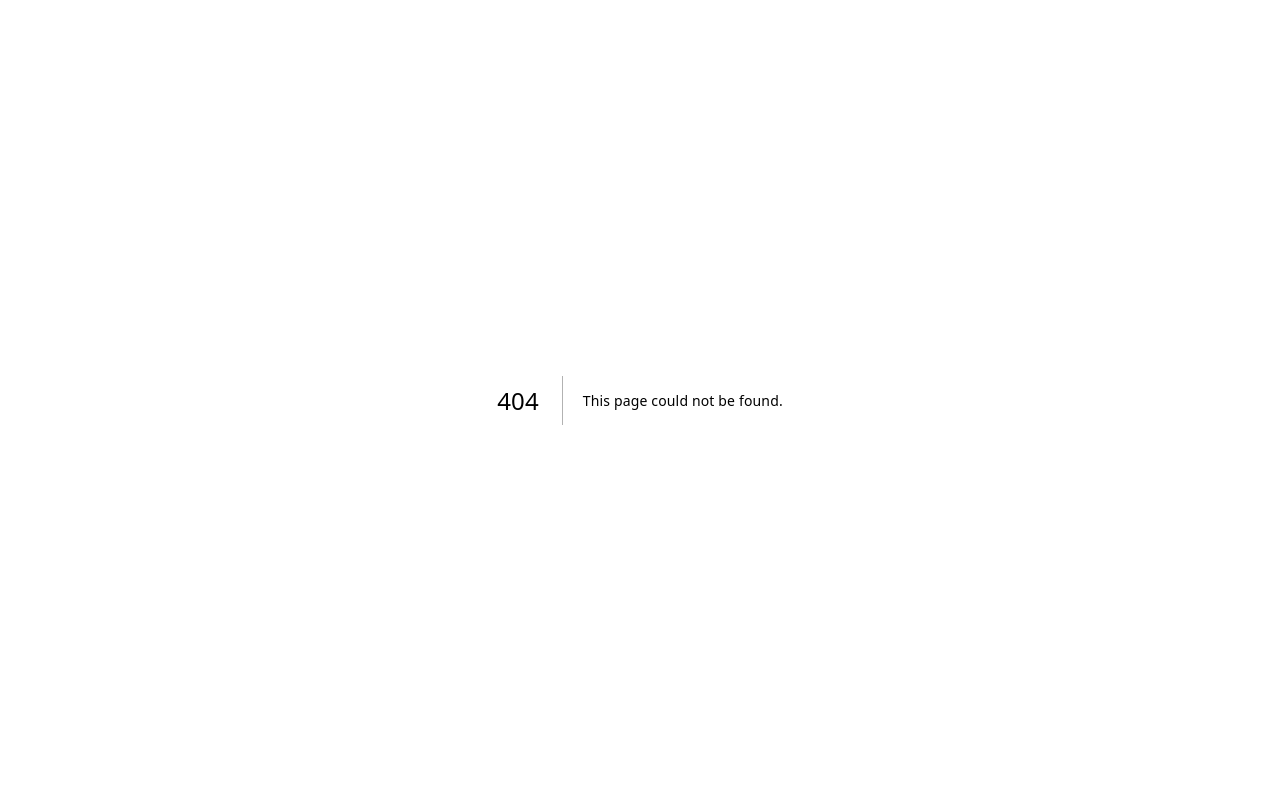
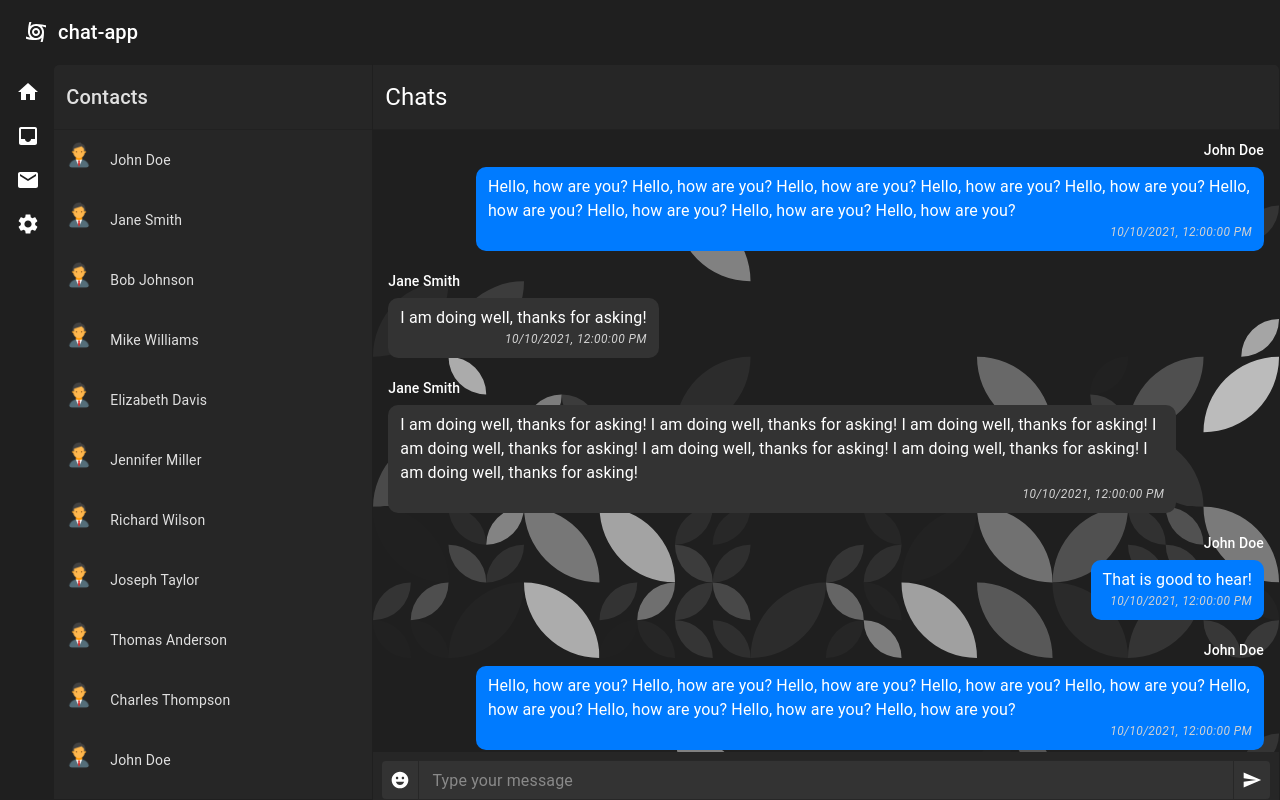
Before and after one commit to Sahil-911/Connectify, a Next.js app: page /dashboard in a window 1280 px wide. Before the commit this address had no page. Built offline with nearby package versions, Linux system fonts and the light colour scheme.

Commit message:
add dashboard(main) page

```diff
--- /dev/null
+++ b/src/app/dashboard/layout.tsx
@@ -0,0 +1,36 @@
+'use client';
+
+import React from 'react';
+import { ThemeProvider, CssBaseline } from '@mui/material';
+import Header from '@/components/header';
+import { createTheme } from '@mui/material/styles';
+
+const theme = createTheme({
+  palette: {
+    primary: {
+      main: '#1f1f1f',
+    },
+    secondary: {
+      main: '#1f1f1f',
+    },
+  },
+  // Other theme configurations...
+});
+
+export default function RootLayout({
+  children,
+}: {
+  children: React.ReactNode;
+}) {
+  return (
+    <ThemeProvider theme={theme}>
+      <CssBaseline />
+      <div style={{ display: 'flex', flexDirection: 'column', height: '100vh' }}>
+        <Header />
+        <div style={{ flex: 1, overflowY: 'hidden' }}>
+          {children}
+        </div>
+      </div>
+    </ThemeProvider>
+  );
+}
--- /dev/null
+++ b/src/app/dashboard/page.tsx
@@ -0,0 +1,26 @@
+'use client';
+
+import React from 'react';
+import { Grid } from '@mui/material';
+// import { useTheme } from '@mui/material/styles';
+import Sidebar from '@/components/sidebar';
+import Contacts from '@/components/contacts';
+import Chats from '@/components/chats';
+
+export default function MainPage() {
+  // const theme = useTheme();
+
+  return (
+    <Grid container style={{ display: 'flex', height: '100%' }}>
+      <Grid item xs={false} md={0.5} sx={{ bgcolor: 'primary.main', color: '#e0e0e0', height: '100%', width: '40px' }}>
+        <Sidebar />
+      </Grid>
+      <Grid item xs={false} md={3} sx={{ bgcolor: 'primary.main', color: '#e0e0e0', height: '100%', margin: 0, padding: 0 }}>
+        <Contacts />
+      </Grid>
+      <Grid item xs={9} md={8.5} sx={{ bgcolor: 'primary.main', height: '100%' }}>
+        <Chats />
+      </Grid>
+    </Grid>
+  );
+}
--- a/src/components/chats.tsx
+++ b/src/components/chats.tsx
@@ -75,11 +75,12 @@ function Chats() {
       flexDirection: 'column',
       justifyContent: 'space-between',
       width: '100%',
-      height: '100%'
+      height: '100%',
+
     }}>
       <Typography variant="h5" sx={{ my: 2, ml: 1.5, color: 'white' }}>Chats</Typography>
       <Divider />
-      <div className={styles['custom-scroll-container']} style={{ overflowY: 'auto', height: '100%' }}>
+      <div className={styles['custom-scroll-container']} style={{ overflowY: 'auto', height: '100%', backgroundImage: `url(/patternpad.svg)`, backgroundRepeat: 'repeat' }}>
         {messages.map((message) => (
           <div
             key={message.id}
```
